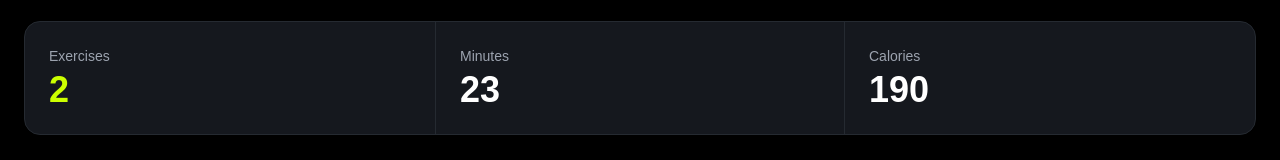
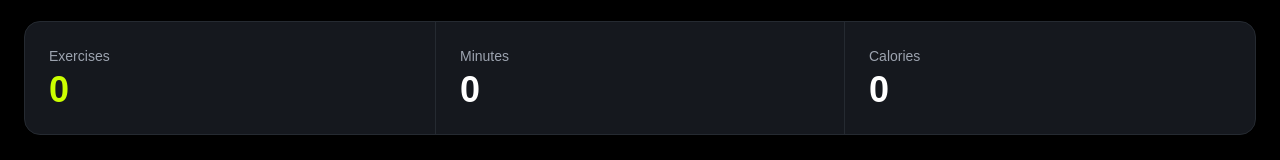
Before and after one commit to imamrakib354/My-FitLog-App, a Next.js app: page /my-plan in a window 1280 px wide. Shown: the part 176-336 px from the top of the page. Built offline with nearby package versions, Linux system fonts and the light colour scheme.

Commit message:
Context created to add in today's plan and saved with calculation

```diff
--- a/package.json
+++ b/package.json
@@ -9,6 +9,7 @@
     "lint": "eslint"
   },
   "dependencies": {
+    "lucide-react": "^1.48.0",
     "next": "16.3.6",
     "react": "19.2.8",
     "react-dom": "19.2.8"
--- a/src/app/Exercise/[exerciseId]/page.jsx
+++ b/src/app/Exercise/[exerciseId]/page.jsx
@@ -1,3 +1,4 @@
+import ExerciseActions from '@/app/components/ExerciseActions';
 import Image from 'next/image';
 
 const ExerciseDetailPage = async ({ params }) => {
@@ -161,13 +162,7 @@ const ExerciseDetailPage = async ({ params }) => {
 
                     <div className="mt-8 flex gap-4">
 
-                        <button className="rounded-xl bg-[#ccff00] px-6 py-3 font-inter font-semibold text-black transition hover:bg-[#b8e600]">
-                            Add to today&apos;s plan
-                        </button>
-
-                        <button className="rounded-xl border border-[#3a3f47] px-6 py-3 font-inter font-semibold text-[#d1d5db] transition hover:bg-[#15181e]">
-                            Save for later
-                        </button>
+                        <ExerciseActions exercise={exercise} />
 
                     </div>
 
--- /dev/null
+++ b/src/app/WorkoutContext/WorkoutContext.jsx
@@ -0,0 +1,62 @@
+'use client';
+
+import { createContext, useState } from 'react';
+
+export const WorkoutContext = createContext(null);
+
+const WorkoutProvider = ({ children }) => {
+
+    const [todayPlan, setTodayPlan] = useState([]);
+    const [savedWorkouts, setSavedWorkouts] = useState([]);
+
+
+    const addToPlan = (exercise) => {
+
+        setTodayPlan((previousPlan) => {
+
+            const alreadyExists = previousPlan.some(
+                (item) => item.id === exercise.id
+            );
+
+            if (alreadyExists) {
+                return previousPlan;
+            }
+
+            return [...previousPlan, exercise];
+        });
+    };
+
+
+    const addToSaved = (exercise) => {
+
+        setSavedWorkouts((previousSaved) => {
+
+            const alreadyExists = previousSaved.some(
+                (item) => item.id === exercise.id
+            );
+
+            if (alreadyExists) {
+                return previousSaved;
+            }
+
+            return [...previousSaved, exercise];
+        });
+    };
+
+
+    const planInfo = {
+        todayPlan,
+        savedWorkouts,
+        addToPlan,
+        addToSaved
+    };
+
+
+    return (
+        <WorkoutContext.Provider value={planInfo}>
+            {children}
+        </WorkoutContext.Provider>
+    );
+};
+
+export default WorkoutProvider;
--- /dev/null
+++ b/src/app/components/ExerciseActions.jsx
@@ -0,0 +1,31 @@
+'use client';
+import { CalendarPlus, Bookmark } from "lucide-react";
+import useWorkout from '../hooks/useWorkout';
+
+const ExerciseActions = ({ exercise }) => {
+
+    const { addToPlan, addToSaved } = useWorkout();
+
+    return (
+        <div className="flex gap-4 mt-6">
+
+                <button
+                    onClick={() => addToPlan(exercise)}
+                    className="flex gap-2 rounded-lg bg-[#ccff00] px-5 py-3 font-semibold text-black transition-all duration-300 hover:-translate-y-1 hover:-translate-z-1 hover:shadow-lg hover:bg-[#c2f106e1]"
+                >
+                    <CalendarPlus size={20} strokeWidth={2.5} />
+                    Add to today&apos;s plan
+                </button>
+
+                <button
+                    onClick={() => addToSaved(exercise)}
+                    className=" flex gap-2 rounded-lg border border-[#3a414d] px-5 py-3 text-white transition-all duration-300 hover:-translate-y-1 hover:-translate-z-1 hover:shadow-lg hover:bg-[#151414e1]"
+                >
+                    <Bookmark size={20} strokeWidth={2} />
+                    Save for later
+                </button>
+        </div>
+    );
+};
+
+export default ExerciseActions;
--- a/src/app/components/MyPlanCard.jsx
+++ /dev/null
@@ -1,11 +0,0 @@
-import React from 'react';
-
-const MyPlanCard = () => {
-    return (
-        <div>
-
-        </div>
-    );
-};
-
-export default MyPlanCard;
--- /dev/null
+++ b/src/app/hooks/useWorkout.jsx
@@ -0,0 +1,17 @@
+'use client';
+
+import { useContext, use } from 'react';
+import { WorkoutContext } from '../WorkoutContext/WorkoutContext';
+
+const useWorkout = () => {
+
+    const workout = use(WorkoutContext);
+
+    if (!workout) {
+        throw new Error('usePlan must be used inside PlanProvider');
+    }
+
+    return workout;
+};
+
+export default useWorkout;
--- a/src/app/layout.js
+++ b/src/app/layout.js
@@ -2,6 +2,7 @@ import { Inter, Oswald } from "next/font/google";
 import "./globals.css";
 import Navbar from "./components/NavBar";
 import Footer from "./components/Footer";
+import WorkoutProvider from "./WorkoutContext/WorkoutContext";
 
 const inter = Inter({
   subsets: ["latin"],
@@ -27,14 +28,15 @@ export default function RootLayout({ children }) {
     >
       <body className="min-h-screen bg-[#080a0d] text-white">
 
+        <WorkoutProvider>
+
           <Navbar />
-
           <main>
             {children}
           </main>
-
           <Footer />
 
+        </WorkoutProvider>
       </body>
     </html>
   );
--- a/src/app/my-plan/Saved.jsx
+++ /dev/null
@@ -1,11 +0,0 @@
-import React from 'react';
-
-const Saved = () => {
-    return (
-        <div>
-
-        </div>
-    );
-};
-
-export default Saved;
--- a/src/app/my-plan/TodayPlan.jsx
+++ /dev/null
@@ -1,11 +0,0 @@
-import React from 'react';
-
-const TodaysPlan = () => {
-    return (
-        <div>
-
-        </div>
-    );
-};
-
-export default TodaysPlan;
--- a/src/app/my-plan/page.jsx
+++ b/src/app/my-plan/page.jsx
@@ -1,56 +1,34 @@
 'use client';
-import MyPlanCard from '../components/MyPlanCard';
 import EmptyPlan from '../components/EmptyPlan';
 import React, { useState } from 'react';
-
-const todayPlanData = [
-    {
-        id: 1,
-        name: 'Russian Twist',
-        equipment: 'Medicine Ball',
-        image: '/banner.png',
-        duration: 8,
-        caloriesBurned: 70,
-        rating: 4.1,
-    },
-    {
-        id: 2,
-        name: 'Pull-Up',
-        equipment: 'Pull-up Bar',
-        image: '/banner.png',
-        duration: 15,
-        caloriesBurned: 120,
-        rating: 4.7,
-    },
-];
-
-
-const savedData = [
-    {
-        id: 1,
-        name: 'Russian Twist',
-        equipment: 'Medicine Ball',
-        image: '/banner.png',
-        duration: 8,
-        caloriesBurned: 70,
-        rating: 4.1,
-    },
-    {
-        id: 2,
-        name: 'Pull-Up',
-        equipment: 'Pull-up Bar',
-        image: '/banner.png',
-        duration: 15,
-        caloriesBurned: 120,
-        rating: 4.7,
-    },
-];
+import useWorkout from '../hooks/useWorkout';
 
 const MyPlan = () => {
 
     const [activeTab, setActiveTab] = useState("today");
 
-    const [sortBy, setSortBY] = useState("duration");
+    const { todayPlan, savedWorkouts } = useWorkout();
+
+
+    const currentWorkouts =
+        activeTab === "today"
+            ? todayPlan
+            : savedWorkouts;
+
+
+    const totalExercises = currentWorkouts.length;
+
+
+    const totalMinutes = currentWorkouts.reduce(
+        (total, exercise) => total + exercise.duration,
+        0
+    );
+
+    const totalCalories = currentWorkouts.reduce(
+        (total, exercise) => total + exercise.caloriesBurned,
+        0
+    );
+
 
     return (
         <section className='max-w-360 mx-auto px-6 pt-8 pb-4'>
@@ -69,7 +47,7 @@ const MyPlan = () => {
                     </p>
 
                     <p className="font-oswald text-4xl font-bold text-[#ccff00]">
-                        2
+                        {totalExercises}
                     </p>
                 </div>
 
@@ -79,7 +57,7 @@ const MyPlan = () => {
                     </p>
 
                     <p className="font-oswald text-4xl text-white font-bold">
-                        23
+                        {totalMinutes}
                     </p>
                 </div>
 
@@ -89,7 +67,7 @@ const MyPlan = () => {
                     </p>
 
                     <p className="font-oswald text-4xl text-white font-bold">
-                        190
+                        {totalCalories}
                     </p>
                 </div>
 
@@ -148,7 +126,38 @@ const MyPlan = () => {
 
             </div>
 
-            <EmptyPlan></EmptyPlan>
+            {
+                currentWorkouts.length === 0 ? (
+
+                    <EmptyPlan />
+
+                ) : (
+
+                    <div className="mt-6 space-y-3">
+
+                        {
+                            currentWorkouts.map((exercise) => (
+
+                                <div
+                                    key={exercise.id}
+                                    className="rounded-xl border border-[#252a31] bg-[#15181e] p-4"
+                                >
+                                    <p className="font-oswald text-xl font-bold uppercase text-white">
+                                        {exercise.name}
+                                    </p>
+
+                                    <p className="mt-1 text-sm text-[#9CA3AF]">
+                                        {exercise.duration} min • {exercise.caloriesBurned} kcal • {exercise.rating}
+                                    </p>
+                                </div>
+
+                            ))
+                        }
+
+                    </div>
+
+                )
+            }
 
         </section>
     );
```
Also changed, not shown: 1 other file (tests, documents, lock files or other folders). Lines whose indentation alone changed are shown as unchanged.
